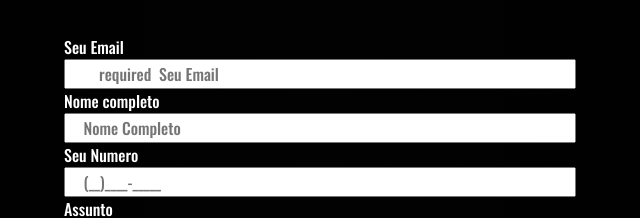
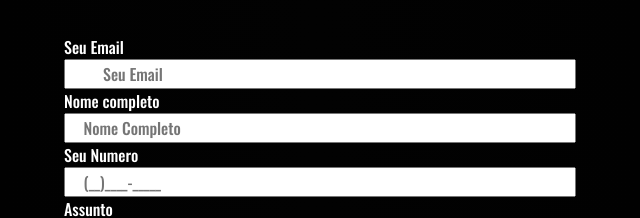
Before and after one commit to tercioab/felp22, a plain HTML site: page index.html in a window 1280 px wide. Shown: the part 2628-2846 px from the top of the page, 320-960 px from the left. Drawn offline with nearby package versions, Linux system fonts and the light colour scheme.

Commit message:
atualiza readme html

```diff
--- a/index.html
+++ b/index.html
@@ -154,7 +154,7 @@
           name=""
           id="email"
           required
-          placeholder="  	required  Seu Email"
+          placeholder="  	 Seu Email"
         />
 
         <label for="nome">Nome completo</label>
```
Also changed, not shown: 1 other file.
